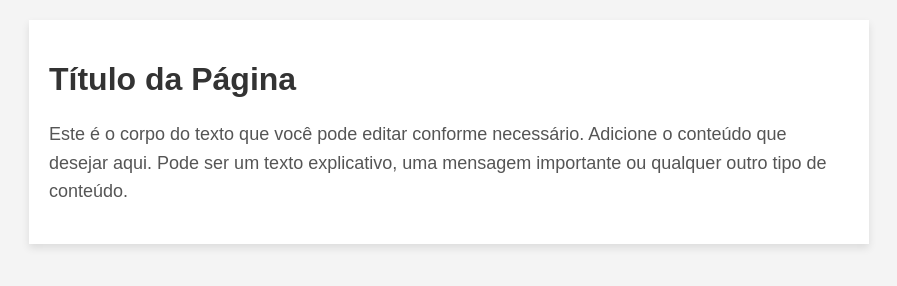
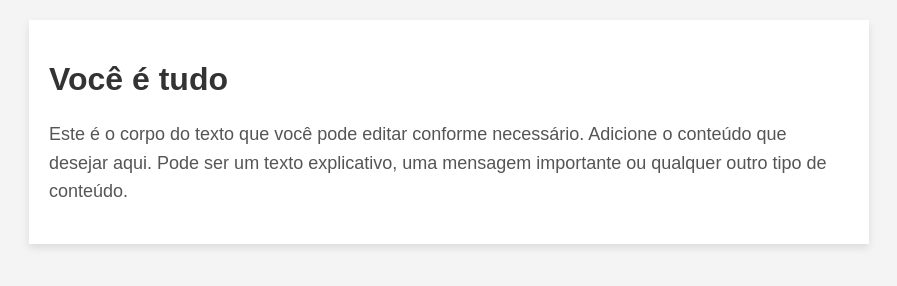
Before and after one commit to lopeszera/valentines-spotify, a plain HTML site: page src/index.html in a window 1280 px wide. Shown: the whole page, without its empty margins (191-1088 px from the left). Drawn offline with Linux system fonts and the light colour scheme.

Commit message:
Segundo commit com a página HTML

```diff
--- a/src/index.html
+++ b/src/index.html
@@ -30,7 +30,7 @@
 </head>
 <body>
 <div class="container">
-    <h1>Título da Página</h1>
+    <h1>Você é tudo</h1>
     <p>
         Este é o corpo do texto que você pode editar conforme necessário. Adicione o conteúdo que desejar aqui. Pode ser um texto explicativo, uma mensagem importante ou qualquer outro tipo de conteúdo.
     </p>
```
